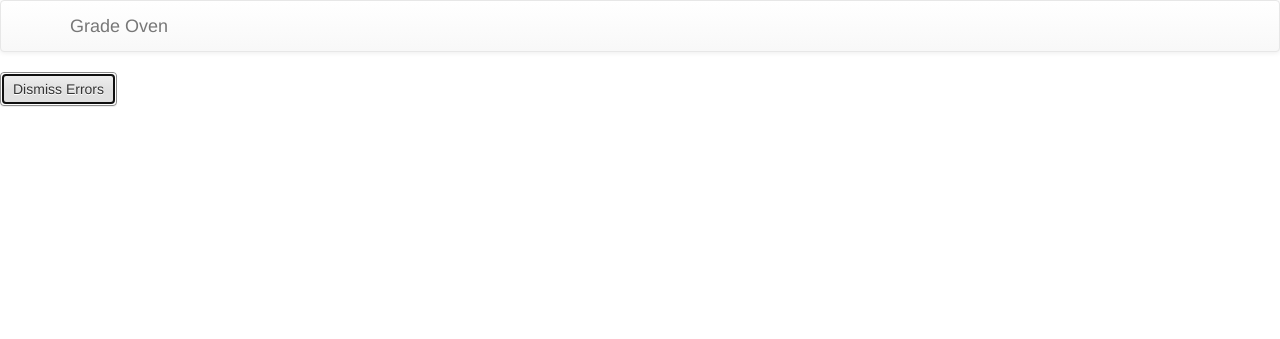
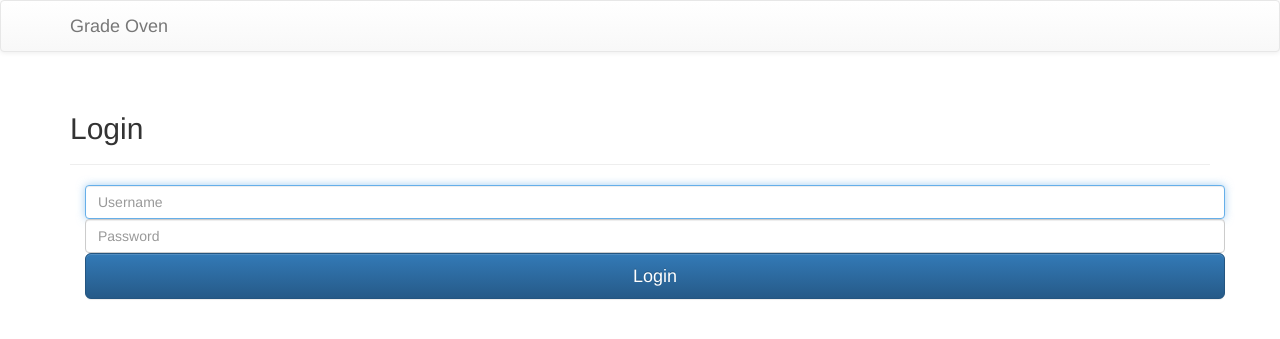
Before and after one commit to mikelmcdaniel/grade-oven, a Flask app: page /login?redirect=/courses in a window 1280 px wide. Shown: the top 339 px of the page. Run offline with Flask 2, Linux system fonts and the light colour scheme; parts of the project's set-up code (start-up, migrations or seed data) failed here and were passed over; some libraries are stand-ins or nearby versions.

Commit message:
Remove debug code from last commit.

```diff
--- a/src/templates/base.html
+++ b/src/templates/base.html
@@ -38,7 +38,7 @@
 </nav>
 
 {% with flash_errors = get_flashed_messages() %}
-  {% if errors or flash_errors or True%}
+  {% if errors or flash_errors %}
     <div id="errors">
     {% for error in flash_errors %}<div class="alert alert-danger">{{ error|e }}</div>{% endfor %}
     {% for error in errors %}<div class="alert alert-danger">{{ error|e }}</div>{% endfor %}
```
